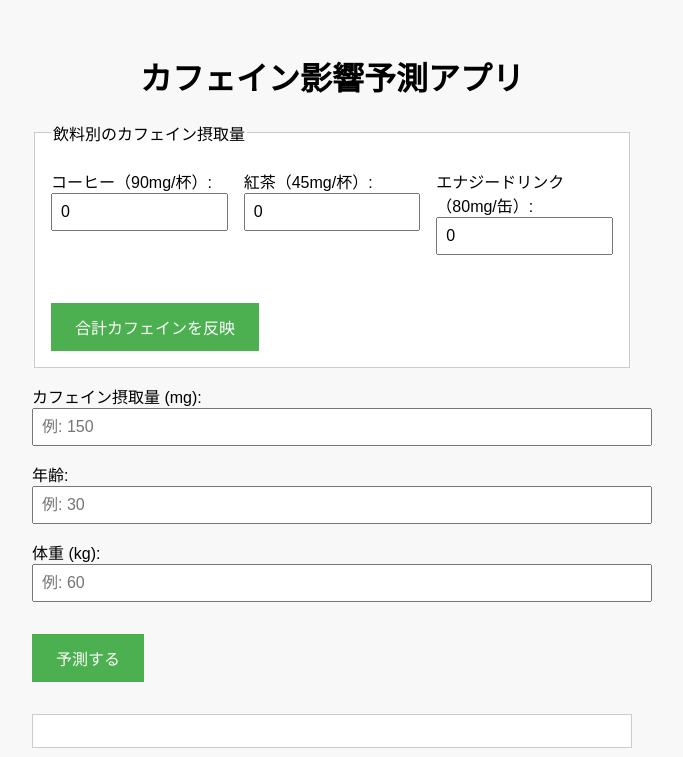
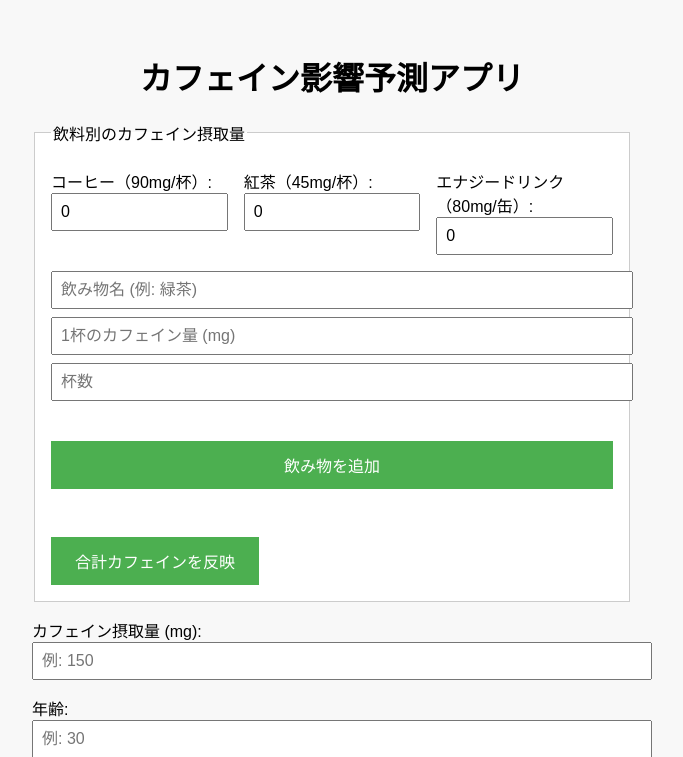
Before and after one commit to TrackJobHackathonteameR/Track_Job_Hackathon, a PHP site: page / in a window 1280 px wide. Shown: the top 757 px of the page, without its empty margins (308-991 px from the left). Run offline with PHP 8.4, Linux system fonts and the light colour scheme.

Commit message:
make Custum Drink

```diff
--- a/www/index.html
+++ b/www/index.html
@@ -15,6 +15,17 @@
     <label>紅茶（45mg/杯）: <input type="number" id="tea" value="0" /></label>
     <label>エナジードリンク（80mg/缶）: <input type="number" id="energy" value="0" /></label>
   </div>
+
+  <!-- ✅ 追加飲み物の入力 -->
+  <div class="custom-drink-form">
+    <input type="text" id="customName" placeholder="飲み物名 (例: 緑茶)" />
+    <input type="number" id="customCaffeine" placeholder="1杯のカフェイン量 (mg)" />
+    <input type="number" id="customCount" placeholder="杯数" />
+    <button type="button" onclick="addCustomDrink()">飲み物を追加</button>
+  </div>
+
+  <ul id="customDrinkList"></ul>
+
   <button type="button" onclick="calculateCaffeine()">合計カフェインを反映</button>
 </fieldset>
   <label for="caffeine">カフェイン摂取量 (mg):</label>
--- a/www/main.js
+++ b/www/main.js
@@ -1,10 +1,42 @@
+let customDrinks = [];
+
+function addCustomDrink() {
+  const name = document.getElementById('customName').value;
+  const caffeinePer = parseFloat(document.getElementById('customCaffeine').value);
+  const count = parseInt(document.getElementById('customCount').value);
+
+  if (!name || isNaN(caffeinePer) || isNaN(count)) {
+    alert("正しくすべての項目を入力してください。");
+    return;
+  }
+
+  customDrinks.push({ name, caffeinePer, count });
+
+  // 表示更新
+  const list = document.getElementById('customDrinkList');
+  const item = document.createElement('li');
+  item.textContent = `${name}（${caffeinePer}mg × ${count}杯）`;
+  list.appendChild(item);
+
+  // 入力初期化
+  document.getElementById('customName').value = "";
+  document.getElementById('customCaffeine').value = "";
+  document.getElementById('customCount').value = "";
+}
+
 function calculateCaffeine() {
   const coffee = parseInt(document.getElementById('coffee').value) || 0;
   const tea = parseInt(document.getElementById('tea').value) || 0;
   const energy = parseInt(document.getElementById('energy').value) || 0;
 
-  const caffeineTotal = (coffee * 90) + (tea * 45) + (energy * 80);
-  document.getElementById('caffeine').value = caffeineTotal;
+  let total = (coffee * 90) + (tea * 45) + (energy * 80);
+
+  // カスタム飲料の分を加算
+  for (const drink of customDrinks) {
+    total += drink.caffeinePer * drink.count;
+  }
+
+  document.getElementById('caffeine').value = total;
 }
 
 function predictSleepImpact() {
--- a/www/style.css
+++ b/www/style.css
@@ -59,3 +59,17 @@ fieldset label {
   width: 100%;
   box-sizing: border-box;
 }
+
+.custom-drink-form {
+  margin-top: 1rem;
+  display: flex;
+  flex-direction: column;
+  gap: 0.5rem;
+}
+
+#customDrinkList {
+  margin-top: 1rem;
+  padding-left: 1.5rem;
+  list-style: disc;
+  font-size: 0.9rem;
+}
```
